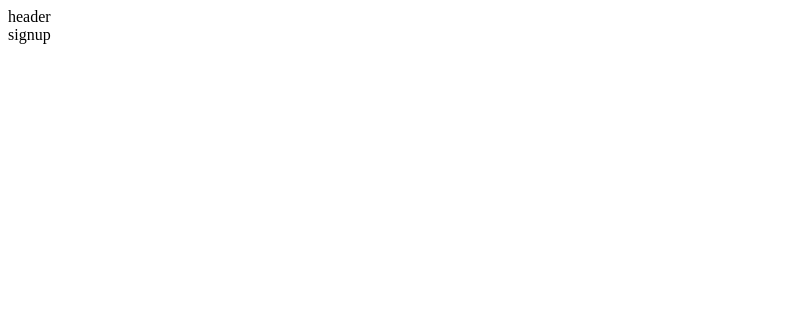
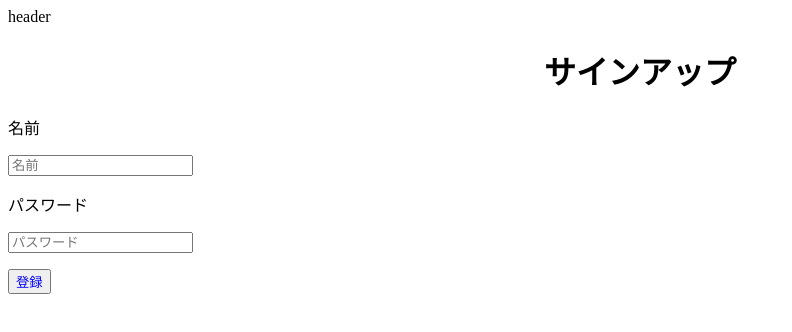
Before and after one commit to Tamashoo/Rakuten_summer_intern, a Vue app in the folder client/: page /signup in a window 1280 px wide. Shown: the top 332 px of the page, without its empty margins (0-792 px from the left). Built offline with nearby package versions, Linux system fonts and the light colour scheme.

Commit message:
#12 make signup form

```diff
--- a/client/src/pages/Signup.vue
+++ b/client/src/pages/Signup.vue
@@ -1,8 +1,35 @@
 <script setup>
+import { ref } from 'vue';
+import { useRouter } from 'vue-router';
+
+const Router = useRouter();
+
+const Name = ref('');
+const Password = ref('');
+
+const register = () => {
+    //登録する処理
+
+    Router.push('/home');
+}
 
 </script>
 <template>
-    <div>signup</div>
+    <h1 class="aiueo">サインアップ</h1>
+    <form @submit="register">
+        <p>名前</p>
+        <input required class="input" v-model="Name" placeholder="名前" />
+        <p>パスワード</p>
+        <input required class="input" v-model="Password" placeholder="パスワード" />
+        <p />
+        <button class="button">登録</button>
+    </form>
 </template>
 <style>
+.aiueo{
+    text-align: center;
+}
+.button{
+    color: blue;
+}
 </style>
--- a/client/src/router/index.js
+++ b/client/src/router/index.js
@@ -11,7 +11,7 @@ import History from '/src/pages/History.vue';
 
 const routes = [
     {
-      path: '/Signup',
+      path: '/signup',
       name: 'Signup',
       component: Signup,
     },
```
